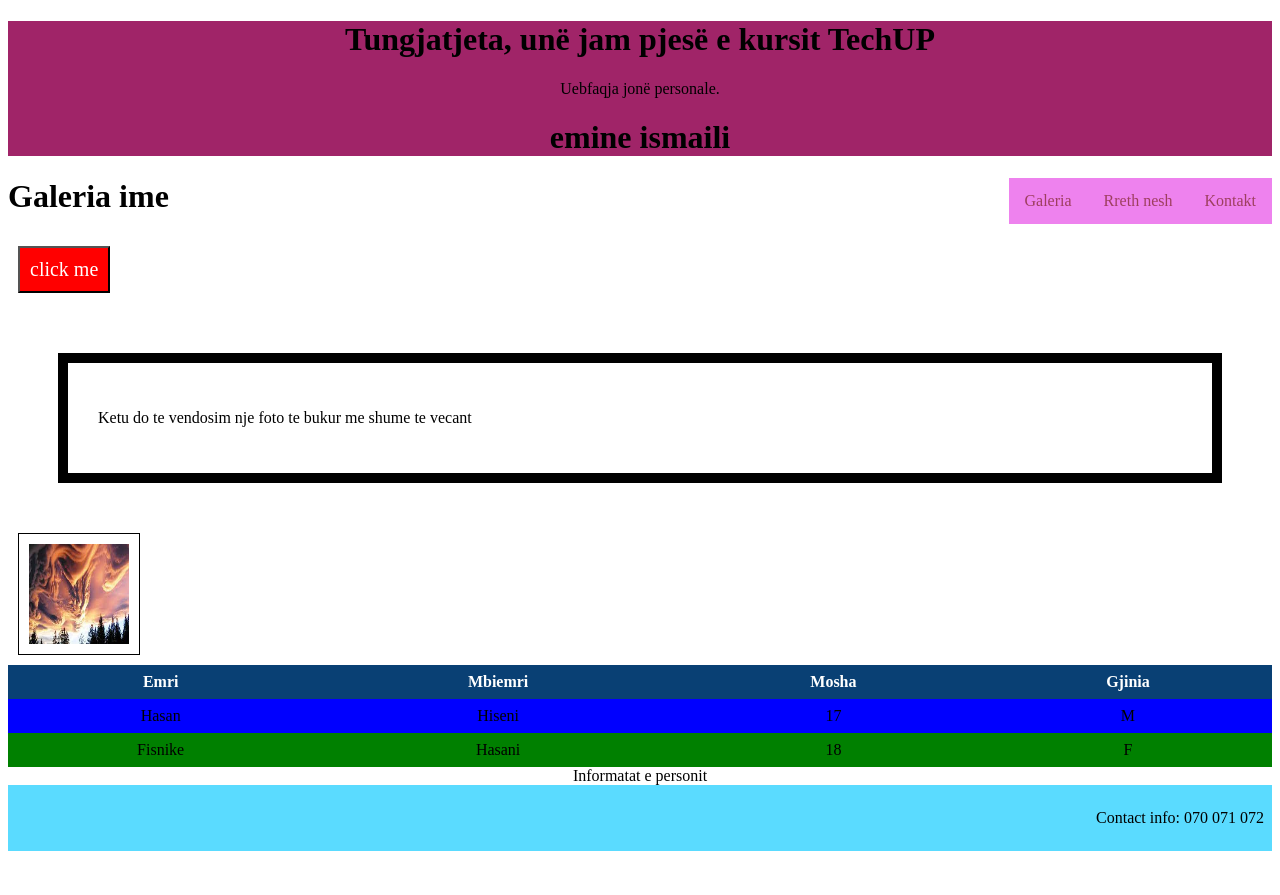
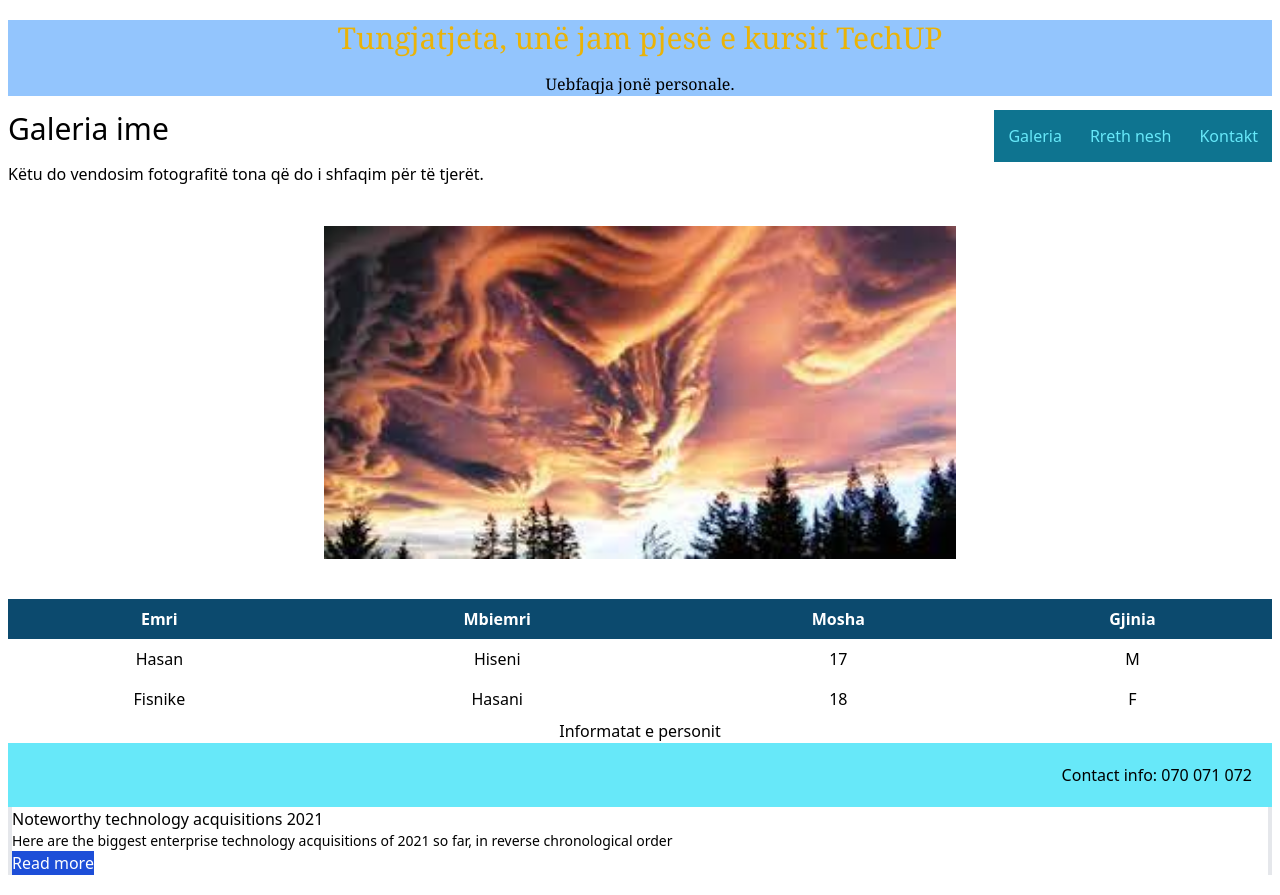
Before and after one commit to techup-group10/group-10, a plain HTML site: page index.html in a window 1280 px wide. Before the commit the page ends 859 px from the top, so only its background shows below. Drawn offline with nearby package versions, Linux system fonts and the light colour scheme.

Commit message:
sfida e pare

```diff
--- a/index.html
+++ b/index.html
@@ -3,68 +3,72 @@
 <head>
     <meta charset="UTF-8">
     <title>Kursi TechUP</title>
-	  	<link rel="stylesheet" type="text/css" href="style.css">
+    <script src="https://cdn.tailwindcss.com"></script>
 </head>
-	<body>
-	  <div id="header">
-  		<h1>Tungjatjeta, unë jam pjesë e kursit TechUP</h1>
+<body class="px-2 py-5">
+    <div class="bg-blue-300 font-serif text-center">
+        <h1 class="text-3xl text-yellow-500 mb-4">Tungjatjeta, unë jam pjesë e kursit TechUP</h1>
         <p>Uebfaqja jonë personale.</p>
-        <h1>emine ismaili</h1>
-
     </div>
-		<ul>
-			<li>
+    <div class="flex justify-between items-center">
+        <h1 class="text-3xl">Galeria ime</h1>
+        <ul class="flex mt-3.5">
+            <li class="p-3.5 bg-cyan-700 hover:bg-cyan-300 hover:text-cyan-700 text-cyan-300">
                 <a href="gallery.html">Galeria</a>
             </li>
-			<li>
+            <li class="p-3.5 bg-cyan-700 hover:bg-cyan-300 hover:text-cyan-700 text-cyan-300">
                 <a href="about.html">Rreth nesh</a>
             </li>
-			<li>
+            <li class="p-3.5 bg-cyan-700 hover:bg-cyan-300 hover:text-cyan-700 text-cyan-300">
                 <a href="contact.html">Kontakt</a>
             </li>
         </ul>
-
-		<h1>Galeria ime</h1>
-
-
-		<button id="btn">click me</button>
-		<div class="box">
-
-
-
-
-
-
-
+    </div>
     <p>
-		Ketu do te vendosim nje foto te bukur me shume te vecant
+        Këtu do vendosim fotografitë tona që do i shfaqim për të tjerët.
     </p>
+    <img src="foto1.jpg" alt="Foto1" class="w-[50%] my-10 h-auto mr-auto ml-auto">
+    <table class="w-full">
+        <caption class="caption-bottom">Informatat e personit</caption>
+        <tr>
+            <th class="text-center p-2 bg-sky-900 text-white">Emri</th>
+            <th class="text-center p-2 bg-sky-900 text-white">Mbiemri</th>
+            <th class="text-center p-2 bg-sky-900 text-white">Mosha</th>
+            <th class="text-center p-2 bg-sky-900 text-white">Gjinia</th>
+        </tr>
+        <tr>
+            <td class="text-center p-2">Hasan</td>
+            <td class="text-center p-2">Hiseni</td>
+            <td class="text-center p-2">17</td>
+            <td class="text-center p-2">M</td>
+        </tr>
+        <tr>
+            <td class="text-center p-2">Fisnike</td>
+            <td class="text-center p-2">Hasani</td>
+            <td class="text-center p-2">18</td>
+            <td class="text-center p-2">F</td>
+        </tr>
+    </table>
+    <div class="text-right p-5 bg-cyan-300">
+        <p>Contact info: 070 071 072</p>
     </div>
 
-		<img id="foto1" src="foto1.jpg" alt="Foto1"/>
-	  	<table>
-			<caption>Informatat e personit</caption>
-			<tr>
-				<th>Emri</th>
-				<th>Mbiemri</th>
-				<th>Mosha</th>
-				<th>Gjinia</th>
-			</tr>
-			<tr>
-				<td>Hasan</td>
-				<td>Hiseni</td>
-				<td>17</td>
-				<td>M</td>
-			</tr>
-		  	<tr>
-				<td>Fisnike</td>
-				<td>Hasani</td>
-				<td>18</td>
-				<td>F</td>
-			</tr>
-		</table>
-	  <div class="footer">
-		<p>Contact info: 070 071 072</p>
+	<div>
+		<div class="border-x-4 border-y-3"
+
+		<h3 class="text-xl">
+			Noteworthy technology
+			acquisitions 2021
+		</h3>
+		<p class="text-sm">
+			Here are the biggest enterprise technology acquisitions of 2021 so far, in reverse chronological order
+		</p>
+		<button class="bg-blue-700 text-white">
+			Read more
+		</button>
 	</div>
+
+</div>
+
 </body>
 </html>
--- a/style.css
+++ b/style.css
@@ -80,7 +80,7 @@ th, td {
 }
 
 th {
-    background-color: #094074;
+    background-color: red;
     color: white;
 }
 
@@ -108,3 +108,12 @@ margin: 10px
     background-color: yellow;
     color: cyan;
 }
+button {
+    background-color: blue;
+    color: yellow;
+    padding: 20px;
+    margin: 30px;
+    font size: 20px;
+
+
+}
```
Lines whose indentation alone changed are shown as unchanged.
